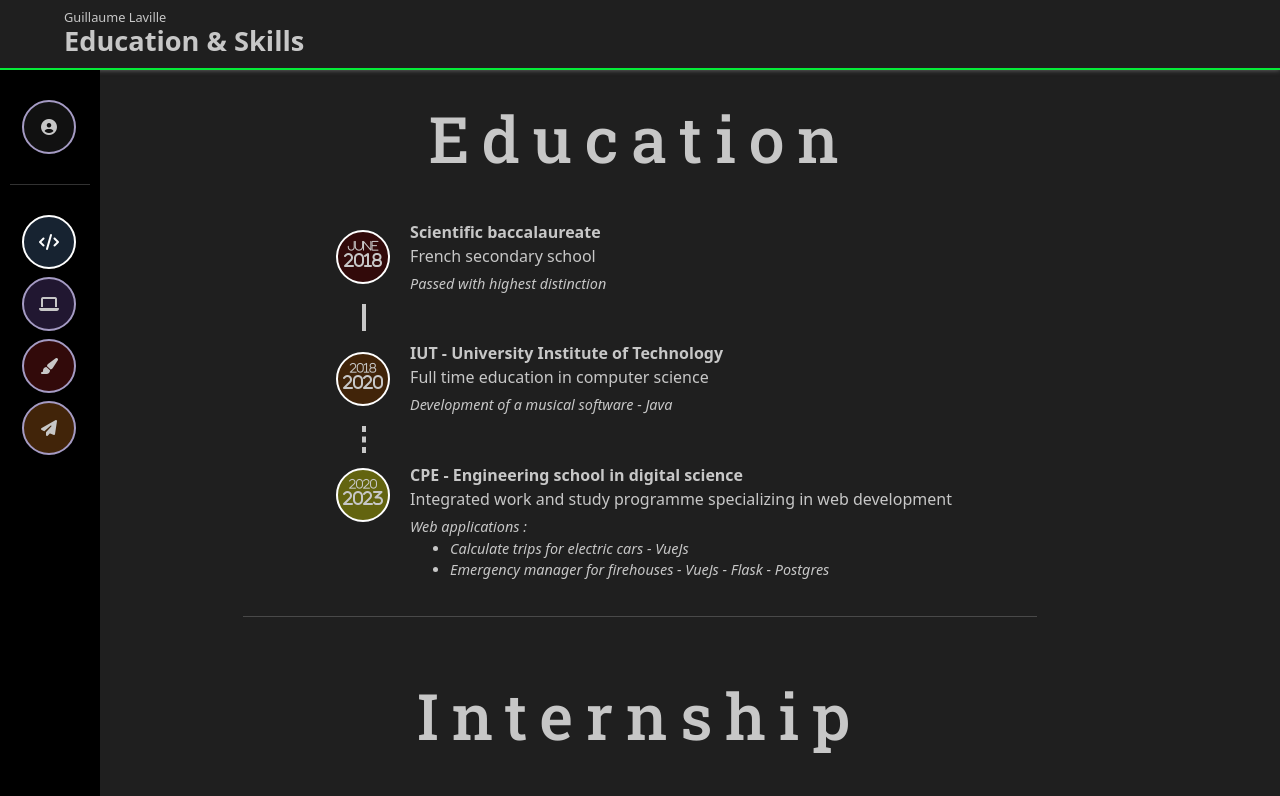
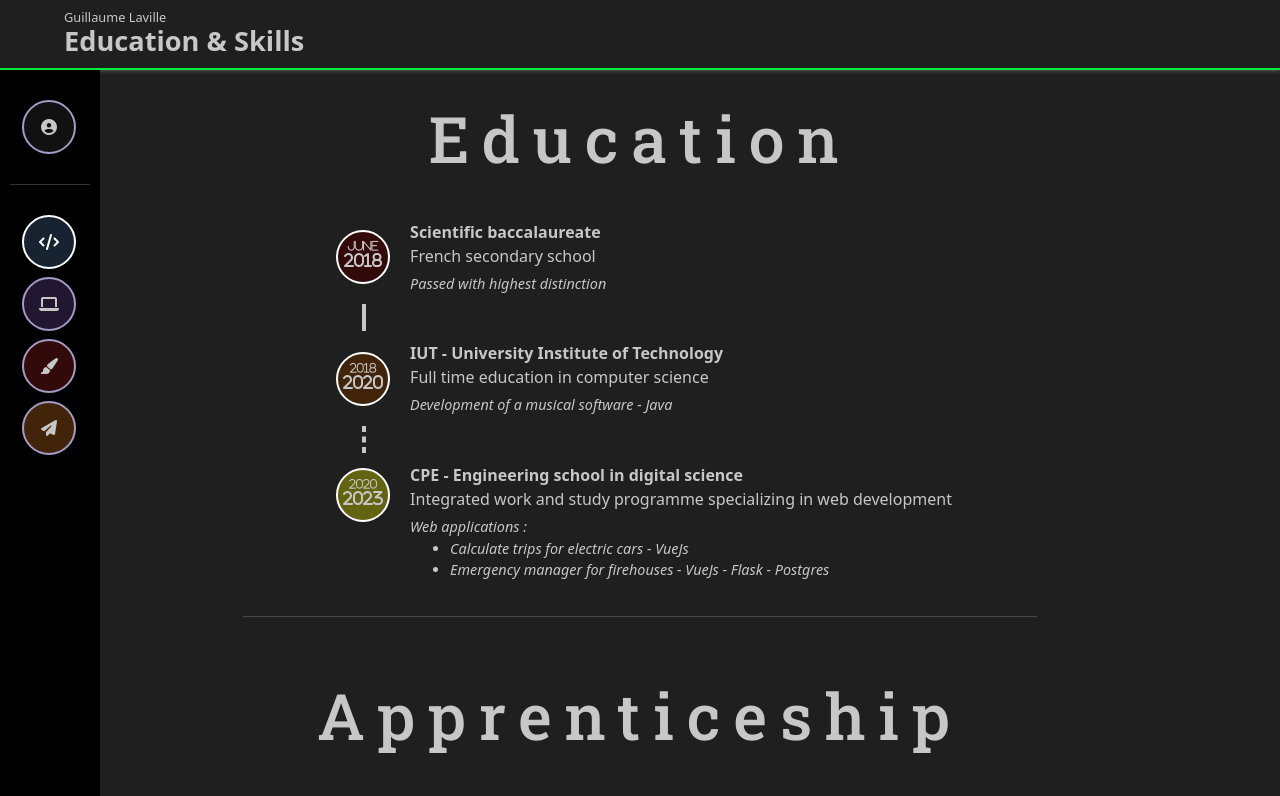
Before and after one commit to GOROVSKY/site-perso, a Vue app: page /skills in a window 1280 px wide. Shown: the top 796 px of the page. Built offline with nearby package versions, Linux system fonts and the light colour scheme.

Commit message:
apprenticeship

```diff
--- a/src/views/skills/skills.vue
+++ b/src/views/skills/skills.vue
@@ -82,7 +82,7 @@
       </tbody>
     </table>
     <hr />
-    <h1 class="title">Internship</h1>
+    <h1 class="title">Apprenticeship</h1>
     <div class="padding">
       <div class="mb-3">
         Since 2020, I work at Bat'Image, a <b>design office</b> specialized in
```
